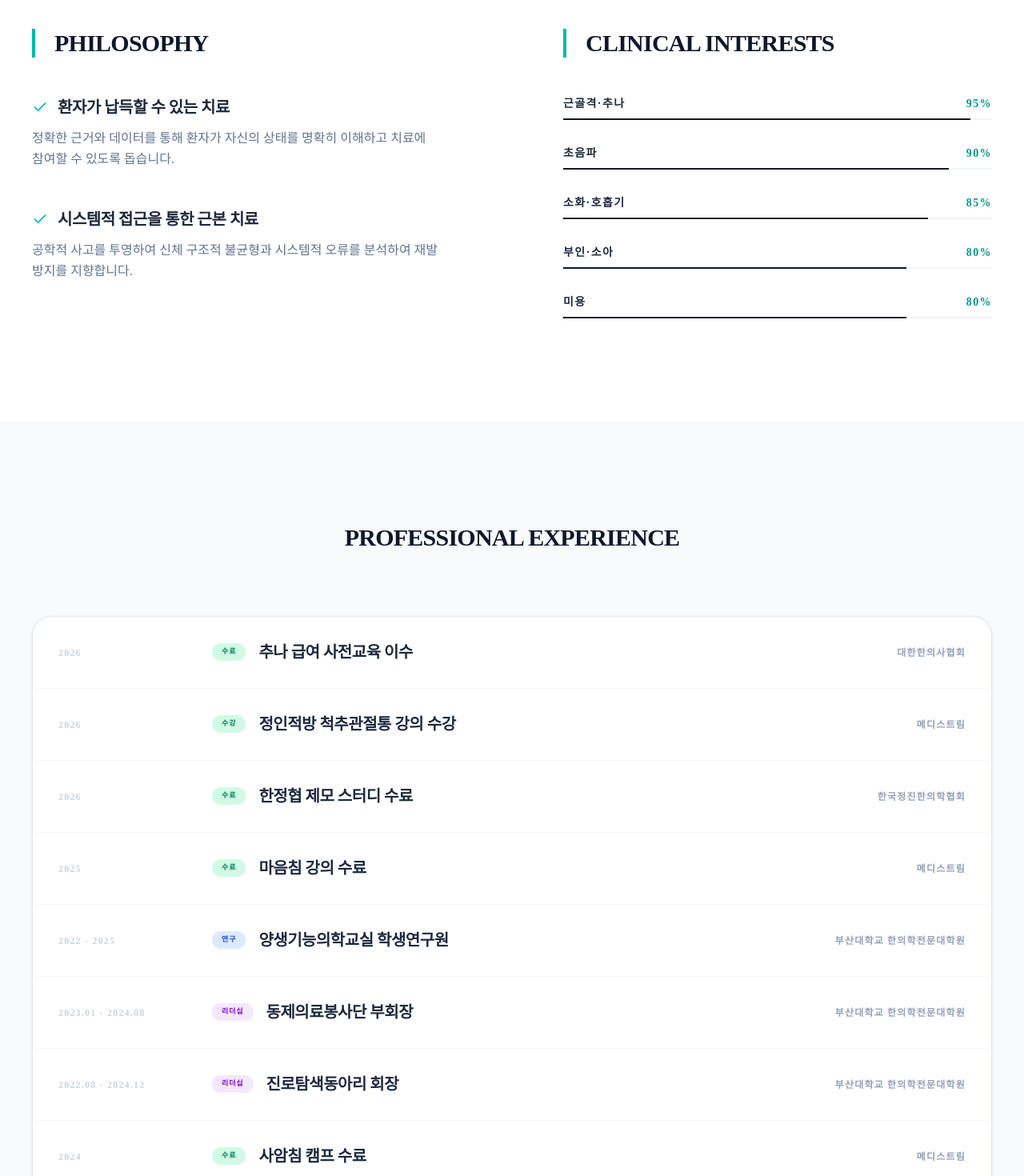
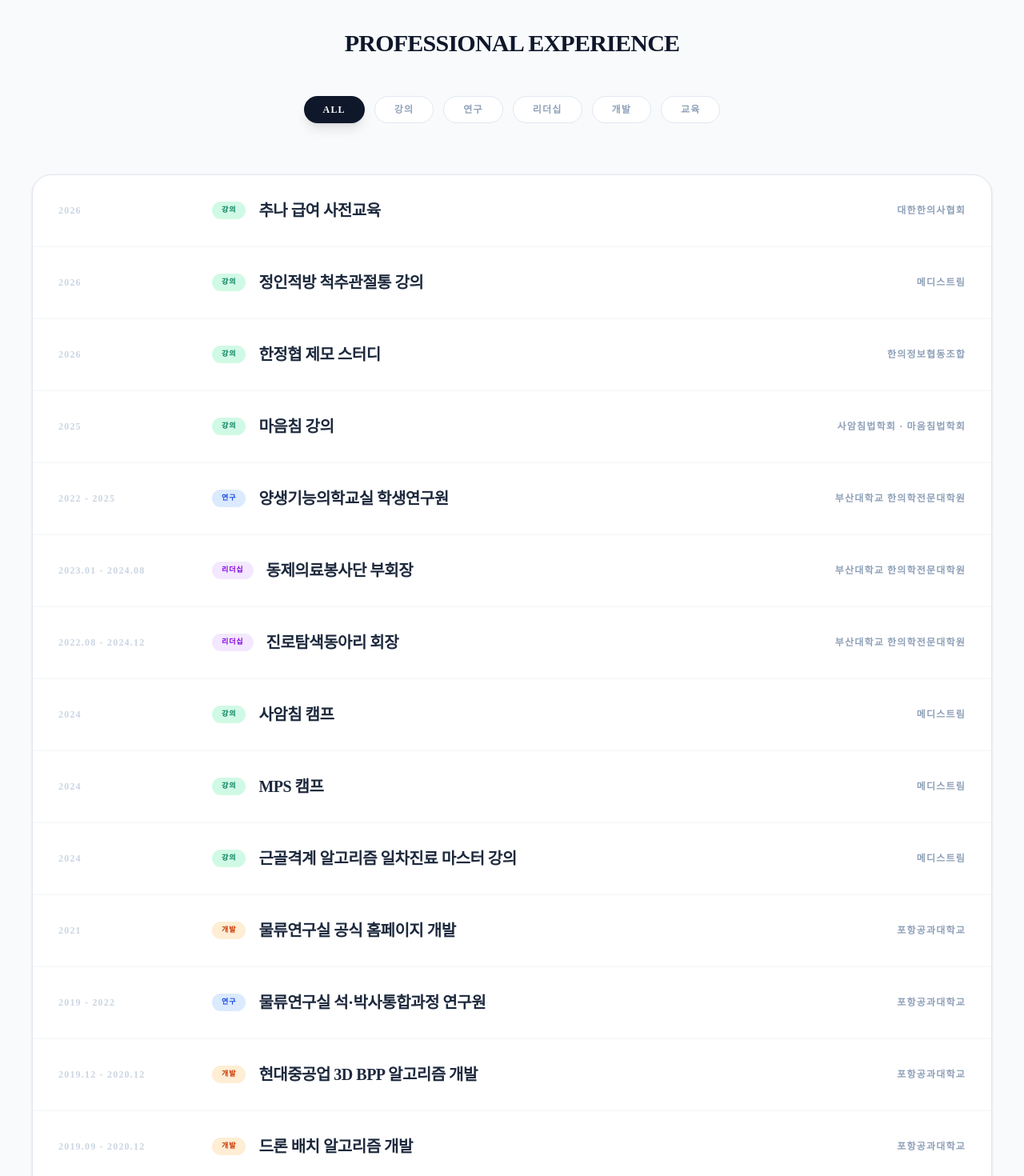
Before and after one commit to zoonnee/portfolio, a React (Vite) app: page / in a window 1280 px wide. Shown: the part 860-2330 px from the top of the page at 80% size. Built offline with nearby package versions, Linux system fonts and the light colour scheme; a web font is replaced by a local one.

Commit message:
Update: refine experience and publications

```diff
--- a/src/App.jsx
+++ b/src/App.jsx
@@ -1,37 +1,44 @@
-import React from 'react';
-import { motion } from 'framer-motion';
+import React, { useState } from 'react';
+import { motion, AnimatePresence } from 'framer-motion';
 import { Mail, Phone, ExternalLink, ArrowUpRight, Check } from 'lucide-react';
 
 const Portfolio = () => {
-  // 모든 경험 데이터를 통합하여 시간 역순으로 정렬
+  const [activeFilter, setActiveFilter] = useState('All');
+
+  // 1. 모든 경험 데이터 통합 (기관명: 한의정보협동조합 확정 및 문구 정제)
   const experiences = [
-    { date: '2026', title: '추나 급여 사전교육 이수', org: '대한한의사협회', tag: '수료', color: 'bg-emerald-100 text-emerald-700' },
-    { date: '2026', title: '정인적방 척추관절통 강의 수강', org: '메디스트림', tag: '수강', color: 'bg-emerald-100 text-emerald-700' },
-    { date: '2026', title: '한정협 제모 스터디 수료', org: '한국정진한의학협회', tag: '수료', color: 'bg-emerald-100 text-emerald-700' },
-    { date: '2025', title: '마음침 강의 수료', org: '메디스트림', tag: '수료', color: 'bg-emerald-100 text-emerald-700' },
+    { date: '2026', title: '추나 급여 사전교육', org: '대한한의사협회', tag: '강의', color: 'bg-emerald-100 text-emerald-700' },
+    { date: '2026', title: '정인적방 척추관절통 강의', org: '메디스트림', tag: '강의', color: 'bg-emerald-100 text-emerald-700' },
+    { date: '2026', title: '한정협 제모 스터디', org: '한의정보협동조합', tag: '강의', color: 'bg-emerald-100 text-emerald-700' }, // 정정 완료
+    { date: '2025', title: '마음침 강의', org: '사암침법학회 · 마음침법학회', tag: '강의', color: 'bg-emerald-100 text-emerald-700' }, // 정정 완료
     { date: '2022 - 2025', title: '양생기능의학교실 학생연구원', org: '부산대학교 한의학전문대학원', tag: '연구', color: 'bg-blue-100 text-blue-700' },
     { date: '2023.01 - 2024.08', title: '동제의료봉사단 부회장', org: '부산대학교 한의학전문대학원', tag: '리더십', color: 'bg-purple-100 text-purple-700' },
     { date: '2022.08 - 2024.12', title: '진로탐색동아리 회장', org: '부산대학교 한의학전문대학원', tag: '리더십', color: 'bg-purple-100 text-purple-700' },
-    { date: '2024', title: '사암침 캠프 수료', org: '메디스트림', tag: '수료', color: 'bg-emerald-100 text-emerald-700' },
-    { date: '2024', title: 'MPS 캠프 수료', org: '메디스트림', tag: '수료', color: 'bg-emerald-100 text-emerald-700' },
-    { date: '2024', title: '근골격계 알고리즘 일차진료 마스터 강의 수강', org: '메디스트림', tag: '수강', color: 'bg-emerald-100 text-emerald-700' },
+    { date: '2024', title: '사암침 캠프', org: '메디스트림', tag: '강의', color: 'bg-emerald-100 text-emerald-700' },
+    { date: '2024', title: 'MPS 캠프', org: '메디스트림', tag: '강의', color: 'bg-emerald-100 text-emerald-700' },
+    { date: '2024', title: '근골격계 알고리즘 일차진료 마스터 강의', org: '메디스트림', tag: '강의', color: 'bg-emerald-100 text-emerald-700' },
     { date: '2021', title: '물류연구실 공식 홈페이지 개발', org: '포항공과대학교', tag: '개발', color: 'bg-orange-100 text-orange-700' },
     { date: '2019 - 2022', title: '물류연구실 석·박사통합과정 연구원', org: '포항공과대학교', tag: '연구', color: 'bg-blue-100 text-blue-700' },
     { date: '2019.12 - 2020.12', title: '현대중공업 3D BPP 알고리즘 개발', org: '포항공과대학교', tag: '개발', color: 'bg-orange-100 text-orange-700' },
     { date: '2019.09 - 2020.12', title: '드론 배치 알고리즘 개발', org: '포항공과대학교', tag: '개발', color: 'bg-orange-100 text-orange-700' },
-    { date: '2019', title: '빅데이터 처리 파이프라인 구축 [인턴]', org: '넷마블', tag: '개발', color: 'bg-orange-100 text-orange-700' },
-    { date: '2019.02 - 2019.11', title: 'R 프로그래밍 및 기초통계 MOOC 강의 조교', org: 'POSTECH', tag: '교육', color: 'bg-indigo-100 text-indigo-700' },
-    { date: '2018', title: '생산설비 모니터링 시스템 구축 [인턴]', org: 'LG CNS', tag: '개발', color: 'bg-orange-100 text-orange-700' }
+    { date: '2019', title: '빅데이터 처리 파이프라인 구축 인턴', org: '넷마블', tag: '개발', color: 'bg-orange-100 text-orange-700' },
+    { date: '2019.02 - 2019.11', title: 'R 프로그래밍 및 기초통계 MOOC 강의 조교', org: '포항공과대학교', tag: '교육', color: 'bg-indigo-100 text-indigo-700' },
+    { date: '2018', title: '생산설비 모니터링 시스템 구축 인턴', org: 'LG CNS', tag: '개발', color: 'bg-orange-100 text-orange-700' }
   ];
+
+  const categories = ['All', '강의', '연구', '리더십', '개발', '교육'];
+  const filteredExperiences = activeFilter === 'All'
+    ? experiences
+    : experiences.filter(exp => exp.tag === activeFilter);
 
   return (
     <div className="min-h-screen bg-[#f8fafc] text-[#1e293b] font-['Pretendard'] selection:bg-teal-100">
 
       {/* 1. Navigation */}
       <nav className="fixed top-0 w-full z-50 bg-[#0f172a] text-white">
-        <div className="max-w-7xl mx-auto px-10 py-5 flex justify-between items-center">
-          <span className="font-black text-xl tracking-tighter uppercase italic">Lee Ju-eun</span>
-          <div className="hidden md:flex gap-10 text-[11px] font-bold uppercase tracking-[0.2em]">
+        <div className="max-w-7xl mx-auto px-10 py-5 flex justify-between items-center font-black uppercase tracking-tighter italic">
+          <span>Lee Ju-eun</span>
+          <div className="hidden md:flex gap-10 text-[11px] tracking-[0.2em]">
             <a href="#philosophy" className="hover:text-teal-400 transition-colors">Philosophy</a>
             <a href="#experience" className="hover:text-teal-400 transition-colors">Experience</a>
             <a href="#publications" className="hover:text-teal-400 transition-colors">Publications</a>
@@ -40,140 +47,92 @@ const Portfolio = () => {
         </div>
       </nav>
 
-      {/* 2. Hero Section */}
+      {/* 2. Hero Section (기존 스타일 유지) */}
       <header className="pt-48 pb-32 px-10 bg-[#0f172a] text-white relative overflow-hidden border-b border-white/5">
-        <div className="absolute top-0 right-0 w-1/2 h-full bg-teal-500/10 blur-[150px] rounded-full translate-x-1/4" />
         <div className="max-w-7xl mx-auto grid grid-cols-1 lg:grid-cols-12 gap-16 items-center relative z-10">
           <div className="lg:col-span-8">
-            <motion.div initial={{ opacity: 0 }} animate={{ opacity: 1 }} className="flex items-center gap-2 mb-6 text-teal-400 text-xs font-bold tracking-[0.4em] uppercase">
+            <div className="flex items-center gap-2 mb-6 text-teal-400 text-xs font-bold tracking-[0.4em] uppercase">
               <span className="w-8 h-[1px] bg-teal-400"></span> Warm Heart, Cool Logic
-            </motion.div>
-            <motion.h1
-              initial={{ opacity: 0, y: 30 }} animate={{ opacity: 1, y: 0 }} transition={{ duration: 0.8 }}
-              className="text-5xl md:text-[5.5rem] font-black mb-10 leading-[1] tracking-tight"
-            >
+            </div>
+            <h1 className="text-5xl md:text-[5.5rem] font-black mb-10 leading-[1] tracking-tight">
               마음으로 공감하고 <br/>
               <span className="text-teal-400">근거로 진료하는</span> 한의사
-            </motion.h1>
-            <motion.p initial={{ opacity: 0 }} animate={{ opacity: 1 }} transition={{ delay: 0.4 }} className="text-xl text-slate-400 font-medium leading-relaxed max-w-2xl">
-              따뜻한 진심과 냉철한 논리를 바탕으로 환자에게 가장 적절한 선택을 제안합니다.
-            </motion.p>
+            </h1>
+            <p className="text-xl text-slate-400 font-medium leading-relaxed max-w-2xl">따뜻한 진심과 냉철한 논리를 바탕으로 환자에게 가장 적절한 선택을 제안합니다.</p>
           </div>
-          <div className="lg:col-span-4 aspect-[4/5] bg-slate-800 rounded-3xl overflow-hidden border-2 border-white/5 shadow-2xl hover:grayscale-0 transition-all duration-1000">
-             {/* public/profile.jpg 파일이 나타납니다 */}
-             {/* Hero Section 내의 이미지 영역 수정 */}
-<div className="lg:col-span-4 aspect-[4/5] bg-slate-100 rounded-3xl overflow-hidden border-2 border-white/5 shadow-2xl transition-all duration-1000 relative group">
-  <img
-    src="/profile.jpg"
-    alt="한의사 이주은"
-    className="w-full h-full object-cover transition-transform duration-700 group-hover:scale-105"
-  />
-</div>
+          <div className="lg:col-span-4 aspect-[4/5] bg-slate-100 rounded-3xl overflow-hidden shadow-2xl relative group">
+            <img src="/profile.jpg" alt="한의사 이주은" className="w-full h-full object-cover transition-transform duration-700 group-hover:scale-105" />
           </div>
         </div>
       </header>
 
-      {/* 3. Philosophy & Expertise (대주제 크기 조정) */}
-      <section id="philosophy" className="py-32 px-10 bg-white">
+      {/* 4. Professional Experience (필터 버튼 & 팩트 정정) */}
+      <section id="experience" className="py-32 px-10 bg-slate-50">
         <div className="max-w-7xl mx-auto">
-          <div className="grid grid-cols-1 lg:grid-cols-2 gap-32">
-            <div>
-              <h2 className="text-3xl font-black text-[#0f172a] mb-12 tracking-tight uppercase border-l-4 border-teal-500 pl-6">Philosophy</h2>
-              <div className="space-y-12">
-                <div className="group">
-                  <h3 className="text-xl font-bold mb-3 flex items-center gap-3 tracking-tight"><Check className="text-teal-500" size={20} /> 환자가 납득할 수 있는 치료</h3>
-                  <p className="text-slate-500 leading-relaxed break-keep">정확한 근거와 데이터를 통해 환자가 자신의 상태를 명확히 이해하고 치료에 참여할 수 있도록 돕습니다.</p>
-                </div>
-                <div className="group">
-                  <h3 className="text-xl font-bold mb-3 flex items-center gap-3 tracking-tight"><Check className="text-teal-500" size={20} /> 시스템적 접근을 통한 근본 치료</h3>
-                  <p className="text-slate-500 leading-relaxed break-keep">공학적 사고를 투영하여 신체 구조적 불균형과 시스템적 오류를 분석하여 재발 방지를 지향합니다.</p>
-                </div>
-              </div>
-            </div>
+          <h2 className="text-3xl font-black text-[#0f172a] mb-12 tracking-tight uppercase text-center">Professional Experience</h2>
 
-            <div>
-              <h2 className="text-3xl font-black text-[#0f172a] mb-12 tracking-tight uppercase border-l-4 border-teal-500 pl-6">Clinical Interests</h2>
-              <div className="space-y-8">
-                {[
-                  { n: '근골격·추나', p: '95%' }, { n: '초음파', p: '90%' }, { n: '소화·호흡기', p: '85%' }, { n: '부인·소아', p: '80%' }, { n: '미용', p: '80%' }
-                ].map((item, i) => (
-                  <div key={i}>
-                    <div className="flex justify-between mb-2 text-sm font-black text-slate-800 uppercase tracking-widest">
-                      <span>{item.n}</span>
-                      <span className="text-teal-600">{item.p}</span>
-                    </div>
-                    <div className="h-[2px] bg-slate-100 w-full overflow-hidden">
-                      <motion.div
-                        whileInView={{ width: item.p }} initial={{ width: 0 }} viewport={{ once: true }} transition={{ duration: 1.2, ease: "easeOut" }}
-                        className="h-full bg-[#0f172a]"
-                      />
-                    </div>
+          <div className="flex flex-wrap justify-center gap-3 mb-16">
+            {categories.map((cat) => (
+              <button
+                key={cat}
+                onClick={() => setActiveFilter(cat)}
+                className={`px-6 py-2 rounded-full text-xs font-black uppercase tracking-widest transition-all duration-300 ${
+                  activeFilter === cat ? 'bg-[#0f172a] text-white shadow-lg' : 'bg-white text-slate-400 border border-slate-200 hover:text-teal-500'
+                }`}
+              >
+                {cat}
+              </button>
+            ))}
+          </div>
+
+          <div className="bg-white shadow-sm rounded-3xl overflow-hidden border border-slate-200 divide-y divide-slate-100">
+            <AnimatePresence mode='popLayout'>
+              {filteredExperiences.map((exp) => (
+                <motion.div
+                  key={exp.title + exp.date} layout initial={{ opacity: 0 }} animate={{ opacity: 1 }} exit={{ opacity: 0 }}
+                  className="flex flex-col md:flex-row md:items-center p-8 group hover:bg-slate-50 transition-colors"
+                >
+                  <div className="w-48 mb-3 md:mb-0 text-xs font-black text-slate-300 group-hover:text-[#0f172a] tracking-widest uppercase transition-colors">{exp.date}</div>
+                  <div className="flex-1 flex flex-col md:flex-row md:items-center gap-4">
+                    <span className={`inline-block px-3 py-1 rounded-full text-[9px] font-black uppercase tracking-widest ${exp.color} w-fit`}>{exp.tag}</span>
+                    <h4 className="text-lg md:text-xl font-bold text-slate-800 tracking-tight leading-tight">{exp.title}</h4>
                   </div>
-                ))}
-              </div>
-            </div>
+                  <div className="md:w-64 text-left md:text-right mt-3 md:mt-0 text-[12px] font-bold text-slate-400 group-hover:text-teal-600 tracking-widest transition-colors uppercase">{exp.org}</div>
+                </motion.div>
+              ))}
+            </AnimatePresence>
           </div>
         </div>
       </section>
 
-      {/* 4. Professional Experience (통합 시간 역순 + 컬러 라벨링) */}
-      <section id="experience" className="py-32 px-10 bg-slate-50">
-        <div className="max-w-7xl mx-auto">
-          <h2 className="text-3xl font-black text-[#0f172a] mb-20 tracking-tight uppercase text-center">Professional Experience</h2>
-
-          <div className="bg-white shadow-sm rounded-3xl overflow-hidden border border-slate-200 divide-y divide-slate-100">
-            {experiences.map((exp, i) => (
-              <div key={i} className="flex flex-col md:flex-row md:items-center p-8 group hover:bg-slate-50 transition-colors">
-                <div className="w-48 mb-3 md:mb-0">
-                  <span className="text-xs font-black text-slate-300 group-hover:text-[#0f172a] transition-colors uppercase tracking-widest">{exp.date}</span>
-                </div>
-                <div className="flex-1 flex flex-col md:flex-row md:items-center gap-4">
-                  <span className={`inline-block px-3 py-1 rounded-full text-[9px] font-black uppercase tracking-widest ${exp.color} w-fit`}>
-                    {exp.tag}
-                  </span>
-                  <h4 className="text-lg md:text-xl font-bold text-slate-800 tracking-tight leading-tight">{exp.title}</h4>
-                </div>
-                <div className="md:w-64 text-left md:text-right mt-3 md:mt-0">
-                  <span className="text-[12px] font-bold text-slate-400 group-hover:text-teal-600 transition-colors uppercase tracking-widest">{exp.org}</span>
-                </div>
-              </div>
-            ))}
-          </div>
-        </div>
-      </section>
-
-      {/* 5. Education & Publications (정확한 이력 데이터 반영) */}
+      {/* 5. Education & Publications (링크 수정) */}
       <section className="py-32 bg-[#0f172a] text-white px-10">
-        <div className="max-w-7xl mx-auto grid grid-cols-1 lg:grid-cols-2 gap-32">
+        <div className="max-w-7xl mx-auto grid grid-cols-1 lg:grid-cols-2 gap-32 font-bold tracking-tight">
           <div>
-            <h2 className="text-3xl font-black text-teal-400 mb-16 tracking-tight uppercase">Education</h2>
+            <h2 className="text-3xl font-black text-teal-400 mb-16 uppercase">Education</h2>
             <div className="space-y-12">
               {[
-                { s: '부산대학교 한의학전문대학원', d: '한의학 석사(졸업)', t: '2022 - 2026' },
-                { s: '포항공과대학교 (POSTECH)', d: '산업경영공학 학사(졸업)', t: '2015 - 2019' },
-                { s: 'Graz University of Technology', d: '교환학생 과정 이수', t: '2018.09 - 12' }
-              ].map((item, i) => (
+                { s: '부산대학교 한의학전문대학원', d: '한의학 석사', t: '2022 - 2026' },
+                { s: 'Graz University of Technology', d: '교환학생 과정', t: '2018 - 2019' },
+                { s: '포항공과대학교', d: '산업경영공학 학사', t: '2015 - 2019' }
+              ].map((edu, i) => (
                 <div key={i} className="group border-l border-white/10 pl-8 py-2 hover:border-teal-400 transition-all">
-                  <h4 className="text-2xl font-bold mb-2 group-hover:text-teal-400 transition-colors tracking-tight">{item.s}</h4>
-                  <p className="text-slate-400 text-sm font-bold uppercase tracking-widest italic">{item.d} · {item.t}</p>
+                  <h4 className="text-2xl mb-2 group-hover:text-teal-400 transition-colors">{edu.s}</h4>
+                  <p className="text-slate-400 text-sm italic uppercase tracking-widest font-black">{edu.d} · {edu.t}</p>
                 </div>
               ))}
             </div>
           </div>
-
           <div id="publications">
-            <h2 className="text-3xl font-black text-teal-400 mb-16 tracking-tight uppercase">Publications</h2>
+            <h2 className="text-3xl font-black text-teal-400 mb-16 uppercase">Publications</h2>
             <div className="space-y-10">
               {[
-                { d: '2024.10', t: 'Zuojin Pill enhances gastrointestinal motility by modulating ICC pacemaker potentials', j: 'INTERNATIONAL JOURNAL OF MEDICAL SCIENCES (SCIE)', l: 'https://doi.org/10.7150/ijms.94524' },
-                { d: '2024.06', t: '네트워크 약리학 연구를 통한 좌금환의 기능성 소화불량증 치료기전 연구', j: '한의방제학회지 (KCI)', l: 'https://doi.org/10.22246/jikm.2024.45.3.365' }
-              ].map((pub, i) => (
+                { d: '2024.10', t: 'Zuojin Pill enhances gastrointestinal motility by modulating the pacemaker potentials in interstitial cells of Cajal through multiple signaling pathways', j: 'Int J Med Sci (SCIE)', l: 'https://pubmed.ncbi.nlm.nih.gov/39628697/' },
+                { d: '2024.06', t: '네트워크 약리학 연구를 통한 좌금환의 기능성 소화불량증 치료기전 연구', j: '대한한의학 방제학회지 (KCI)', l: 'https://www.kci.go.kr/kciportal/ci/sereArticleSearch/ciSereArtiView.kci?sereArticleSearchBean.artiId=ART003117615' }              ].map((pub, i) => (
                 <a key={i} href={pub.l} target="_blank" rel="noopener noreferrer" className="block group border-l border-white/10 pl-8 py-2 hover:border-teal-400 transition-all">
-                  <span className="text-[10px] font-bold text-slate-500 block mb-3 tracking-widest">{pub.d}</span>
-                  <h4 className="text-[1.1rem] font-bold leading-snug mb-3 group-hover:text-slate-200 transition-colors tracking-tight">{pub.t}</h4>
-                  <div className="flex items-center gap-2 text-[10px] font-black text-teal-500 uppercase tracking-widest">
-                    {pub.j} <ArrowUpRight size={12} />
-                  </div>
+                  <span className="text-[10px] font-black text-slate-500 block mb-3 tracking-widest">{pub.d}</span>
+                  <h4 className="text-[1.1rem] leading-snug mb-3 group-hover:text-slate-200 transition-colors break-keep">{pub.t}</h4>
+                  <div className="flex items-center gap-2 text-[10px] font-black text-teal-500 uppercase tracking-widest">{pub.j} <ArrowUpRight size={12} /></div>
                 </a>
               ))}
             </div>
@@ -181,60 +140,20 @@ const Portfolio = () => {
         </div>
       </section>
 
-      {/* 6. Awards & Scholarship */}
-      <section id="awards" className="py-32 px-10 bg-white">
-        <div className="max-w-7xl mx-auto">
-          <h2 className="text-3xl font-black text-[#0f172a] mb-20 tracking-tight uppercase text-center">Awards & Scholarship</h2>
-          <div className="grid grid-cols-1 md:grid-cols-2 lg:grid-cols-4 gap-8">
-            {[
-              { y: '2026', t: '최우수연구자상', o: '부산대학교 한의학전문대학원' },
-              { y: '2026', t: '대한한방병원협회장상', o: '부산대학교 한의학전문대학원' },
-              { y: '2022-2025', t: '성적우수장학금', o: '부산대학교' },
-              { y: '2020', t: '전민근연구실장학금', o: 'POSTECH' }
-            ].map((award, i) => (
-              <div key={i} className="group p-8 border border-slate-100 rounded-3xl hover:bg-slate-50 transition-colors">
-                <span className="text-[11px] font-black text-slate-200 block mb-4 tracking-[0.3em] group-hover:text-teal-600 transition-colors">{award.y}</span>
-                <h4 className="text-lg font-bold mb-2 text-slate-900 tracking-tight">{award.t}</h4>
-                <p className="text-slate-400 text-[10px] font-bold uppercase tracking-widest">{award.o}</p>
-              </div>
-            ))}
-          </div>
-        </div>
-      </section>
-
-      {/* 7. Lifestyle (주은님만의 감성 반영) */}
-      <section className="py-32 bg-slate-900 text-white px-10">
-        <div className="max-w-7xl mx-auto text-center">
-          <h2 className="text-2xl font-bold text-slate-500 uppercase tracking-[0.5em] mb-24 italic">Balance in Life</h2>
-          <div className="grid grid-cols-1 md:grid-cols-3 gap-24">
-            <div>
-              <span className="text-[11px] font-black text-teal-400 uppercase tracking-widest mb-6 block italic">Swimming</span>
-              <p className="text-slate-400 leading-[2] break-keep text-base">일정한 호흡의 리듬에 맞춰 관절의 가동 범위를 느끼다 보면, 정적인 평온함과 동적인 에너지가 공존하는 몰입을 경험합니다.</p>
-            </div>
-            <div>
-              <span className="text-[11px] font-black text-teal-400 uppercase tracking-widest mb-6 block italic">Drum</span>
-              <p className="text-slate-400 leading-[2] break-keep text-base">정교한 비트 위에 몸을 맡기며 일상의 긴장을 해소하고, 타격음이 주는 명쾌한 에너지를 통해 새로운 활력을 얻습니다.</p>
-            </div>
-            <div>
-              <span className="text-[11px] font-black text-teal-400 uppercase tracking-widest mb-6 block italic">Piano</span>
-              <p className="text-slate-400 leading-[2] break-keep text-base">쇼팽 발라드와 크리스티안 지메르만. 섬세하면서도 강렬한 감성의 조화가 주는 깊은 울림을 좋아합니다.</p>
-            </div>
-          </div>
-        </div>
-      </section>
-
-      {/* 8. Footer (안내 멘트 수정) */}
-      <footer id="contact" className="py-48 bg-white border-t border-slate-100 text-center px-10">
-        <h2 className="text-4xl md:text-5xl font-black mb-16 tracking-tighter text-[#0f172a] leading-none">함께 성장할 <br/>파트너를 찾으시나요?</h2>
-        <div className="flex flex-col md:flex-row justify-center gap-16 mb-24">
-          <div className="flex flex-col items-center gap-3">
-            <span className="text-[10px] font-black text-slate-300 uppercase tracking-widest">Phone</span>
-            <span className="text-2xl font-black text-slate-800">010-5560-2182</span>
-          </div>
-          <div className="flex flex-col items-center gap-3">
-            <span className="text-[10px] font-black text-slate-300 uppercase tracking-widest">Email</span>
-            <span className="text-2xl font-black text-slate-800 underline decoration-teal-500 underline-offset-8">zoosilver@naver.com</span>
-          </div>
+      {/* 8. Footer (연락처 연동) */}
+      <footer id="contact" className="py-48 bg-white text-center px-10">
+        <h2 className="text-3xl md:text-5xl font-black mb-16 tracking-tighter text-[#0f172a] leading-tight">
+          능동적인 배움과 즉각적인 실천으로 <br/>한의원의 성장에 확실히 기여하겠습니다.
+        </h2>
+        <div className="flex flex-col md:flex-row justify-center gap-16 mb-24 font-black">
+          <a href="tel:01055602182" className="flex flex-col items-center gap-3 hover:scale-105 transition-transform group">
+            <span className="text-[10px] text-slate-300 uppercase tracking-widest group-hover:text-teal-600 transition-colors">Phone</span>
+            <span className="text-2xl text-slate-800">010-5560-2182</span>
+          </a>
+          <a href="mailto:zoosilver@naver.com" className="flex flex-col items-center gap-3 hover:scale-105 transition-transform group">
+            <span className="text-[10px] text-slate-300 uppercase tracking-widest group-hover:text-teal-600 transition-colors">Email</span>
+            <span className="text-2xl text-slate-800 underline decoration-teal-500 underline-offset-8">zoosilver@naver.com</span>
+          </a>
         </div>
         <p className="text-[10px] text-slate-200 font-black uppercase tracking-[0.4em]">© 2026 Korean Medicine Doctor Lee Ju-eun.</p>
       </footer>
```
